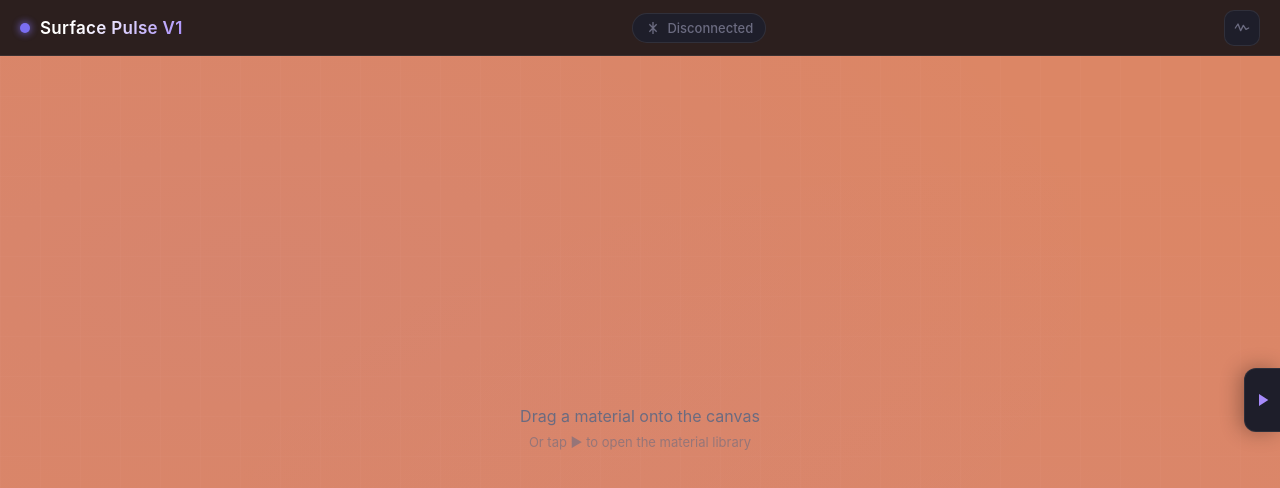
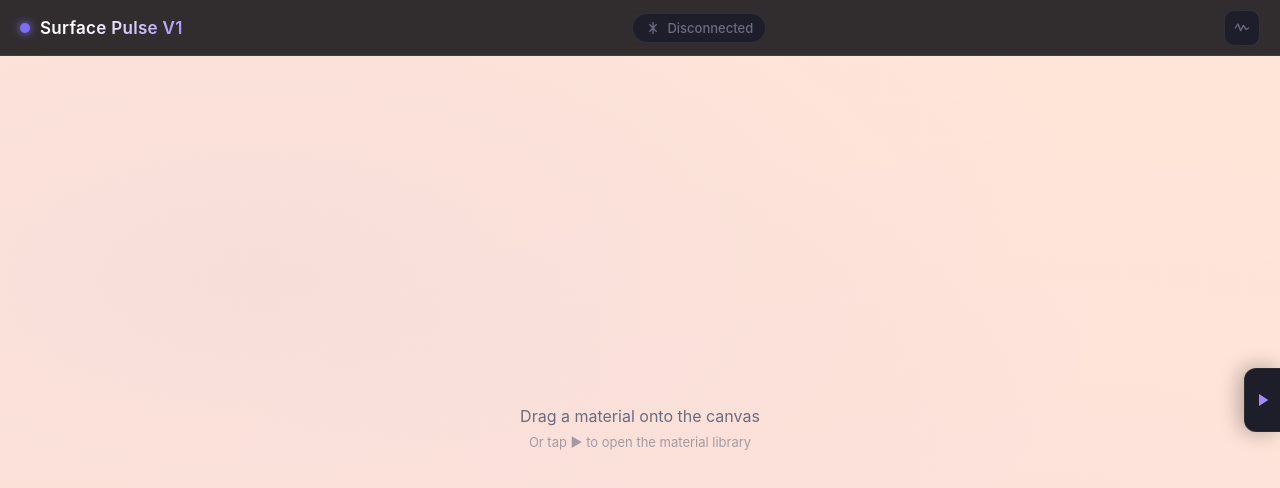
Before and after one commit to MinghanL/surface-pulse, a website built with Vite: page index.html in a window 1280 px wide. Built offline with nearby package versions, Linux system fonts and the light colour scheme.

Commit message:
Update main.css

```diff
--- a/src/styles/main.css
+++ b/src/styles/main.css
@@ -39,7 +39,7 @@
 */
 :root {
   /* 背景色（深空黑） */
-  --bg: #dc8665;
+  --bg: #ffe5d8;
   /* 卡片/面板表面色（略浅） */
   --surface: #16161f;
   /* 二级表面色（更浅，用于嵌套元素） */
```
